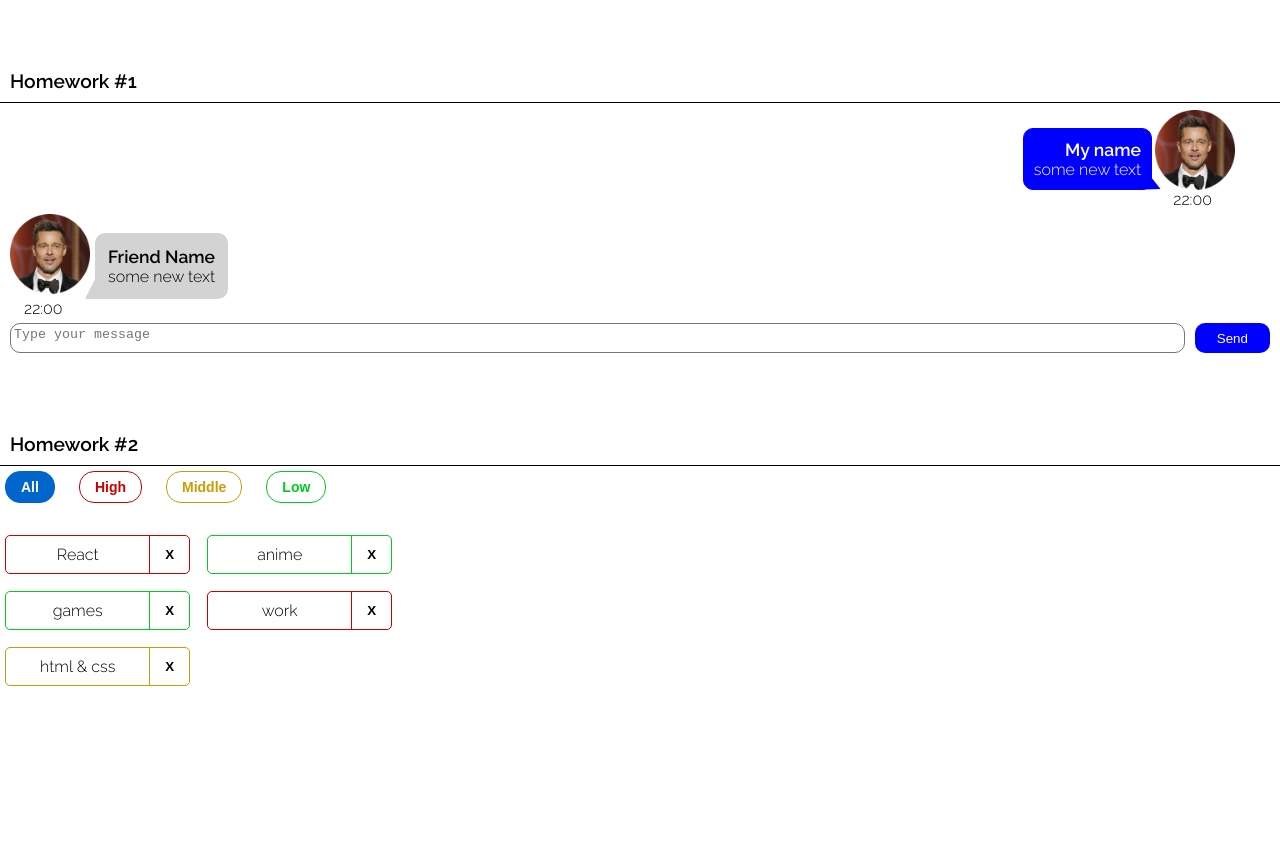
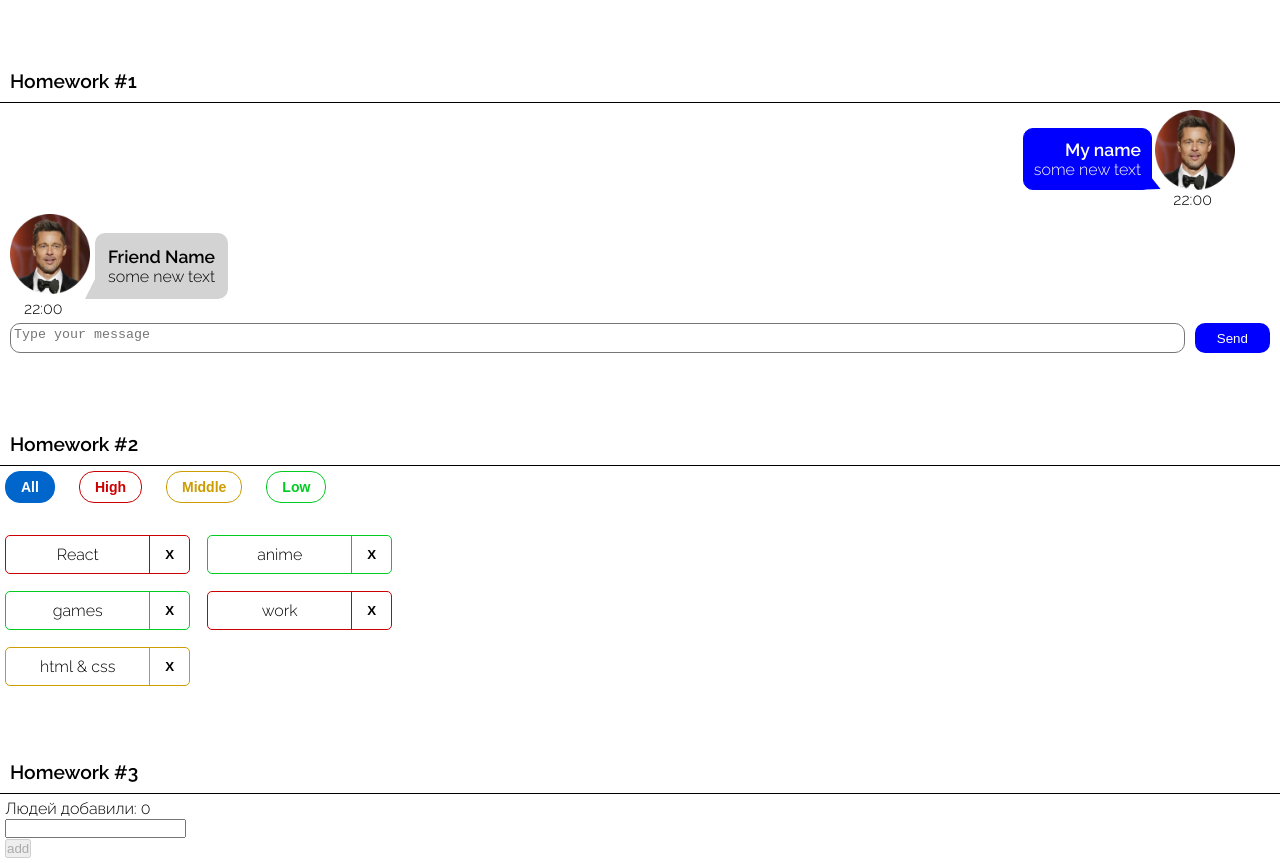
Before and after one commit to IgorBosin/hws2, a React (Create React App) app: page /#/ in a window 1280 px wide. Before the commit the page ends 800 px from the top, so only its background shows below. Built offline with nearby package versions, Linux system fonts and the light colour scheme.

Commit message:
hw03 (unfinished)

```diff
--- a/src/s1-main/App.tsx
+++ b/src/s1-main/App.tsx
@@ -2,6 +2,7 @@
 import s from './App.module.css'
 import HW1 from '../s2-homeworks/hw01/HW1'
 import HW2 from "../s2-homeworks/hw02/HW2";
+import HW3 from "../s2-homeworks/hw03/HW3";
 
 function App() {
     return (
@@ -9,7 +10,7 @@
             <HW1/>
             {/*раскомментировать по ходу выполнения*/}
             <HW2/>
-            {/*<HW3/>*/}
+            <HW3/>
             {/*<HW4/>*/}
 
             {/*при выполнении дз 5 и более - закомментировать здесь дз 1-4, так как они есть внутри дз 5*/}
--- a/src/s2-homeworks/hw03/Greeting.tsx
+++ b/src/s2-homeworks/hw03/Greeting.tsx
@@ -1,14 +1,14 @@
-import React, {ChangeEvent, KeyboardEvent} from 'react'
+import React, {ChangeEvent} from 'react'
 import s from './Greeting.module.css'
 
 type GreetingPropsType = {
-    name: any // need to fix any
-    setNameCallback: any // need to fix any
-    addUser: any // need to fix any
+    name: string // need to fix any
+    setNameCallback: (e:ChangeEvent<HTMLInputElement>)=>void  // need to fix any
+    addUser: ()=>void // need to fix any
     onBlur: any // need to fix any
     onEnter: any // need to fix any
-    error: any // need to fix any
-    totalUsers: any // need to fix any
+    error: string // need to fix any
+    totalUsers: number // need to fix any
     lastUserName?: any // need to fix any
 }
 
--- a/src/s2-homeworks/hw03/GreetingContainer.tsx
+++ b/src/s2-homeworks/hw03/GreetingContainer.tsx
@@ -1,20 +1,28 @@
-import React, { ChangeEvent, KeyboardEvent, useState } from 'react'
+import React, {ChangeEvent, useState} from 'react'
 import Greeting from './Greeting'
-import { UserType } from './HW3'
+import {UserType} from './HW3'
 
 type GreetingContainerPropsType = {
-    users: any // need to fix any
-    addUserCallback: any // need to fix any
+    users: UserType[] // need to fix any
+    addUserCallback: (name: string) => void // need to fix any
 }
 
-export const pureAddUser = (name: any, setError: any, setName: any, addUserCallback: any) => {
+export const pureAddUser = (name: string, setError: any, setName: (name: string) => void, addUserCallback: (name: string) => void) => {
     // если имя пустое - показать ошибку, иначе - добавить юзера и очистить инпут
+    if (name.trim()) {
+        addUserCallback(name)
+    } else {
+        return setError('Ошибка! Введите имя!')
+    }
+    setName('')
 }
 
-export const pureOnBlur = (name: any, setError: any) => { // если имя пустое - показать ошибку
+export const pureOnBlur = (name: string, setError: (title: string) => void) => { // если имя пустое - показать ошибку
+    // name.trim() ? name : setError('Ошибка! Введите имя!')
 }
 
 export const pureOnEnter = (e: any, addUser: any) => { // если нажата кнопка Enter - добавить
+
 }
 
 // более простой и понятный для новичков
@@ -22,16 +30,14 @@
 
 // более современный и удобный для про :)
 const GreetingContainer: React.FC<GreetingContainerPropsType> = ({
-    users,
-    addUserCallback,
-}) => {
+                                                                     users,
+                                                                     addUserCallback,
+                                                                 }) => {
     // деструктуризация пропсов
-    const [name, setName] = useState<any>('') // need to fix any
-    const [error, setError] = useState<any>('') // need to fix any
-
-    const setNameCallback = (e: any) => { // need to fix any
-        setName('some name') // need to fix
-
+    const [name, setName] = useState<string>('') // need to fix any
+    const [error, setError] = useState<string>('') // need to fix any
+    const setNameCallback = (e: ChangeEvent<HTMLInputElement>) => { // need to fix any
+        setName(e.currentTarget.value) // need to fix
         error && setError('')
     }
     const addUser = () => {
@@ -46,8 +52,9 @@
         pureOnEnter(e, addUser)
     }
 
-    const totalUsers = 0 // need to fix
-    const lastUserName = 'some name' // need to fix
+    const totalUsers = users.length // need to fix
+
+    const lastUserName = users.length > 0 ? users[users.length - 1].name : '' // need to fix
 
     return (
         <Greeting
--- a/src/s2-homeworks/hw03/HW3.tsx
+++ b/src/s2-homeworks/hw03/HW3.tsx
@@ -19,23 +19,22 @@
 
 // types
 export type UserType = {
-    _id: any // need to fix any
-    name: any // need to fix any
+    _id: string // need to fix any
+    name: string // need to fix any
 }
 
-export const pureAddUserCallback = (name: any, setUsers: any, users: any) => { // need to fix any
+export const pureAddUserCallback = (name: string, setUsers: (u: UserType[])=>void, users: UserType[]) => { // need to fix any
     const user = { // need to fix
+        _id: v1(),
+        name: name
     }
     setUsers([...users, user])
 }
-
 const HW3 = () => {
-    const [users, setUsers] = useState<any>([]) // need to fix any
-
-    const addUserCallback = (name: any) => { // need to fix any
+    const [users, setUsers] = useState<UserType[]>([]) // need to fix any
+    const addUserCallback = (name: string) => { // need to fix any
         pureAddUserCallback(name, setUsers, users)
     }
-
     return (
         <div id={'hw3'}>
             <div className={s2.hwTitle}>Homework #3</div>
```
Also changed, not shown: 1 other file (tests, documents, lock files or other folders).
